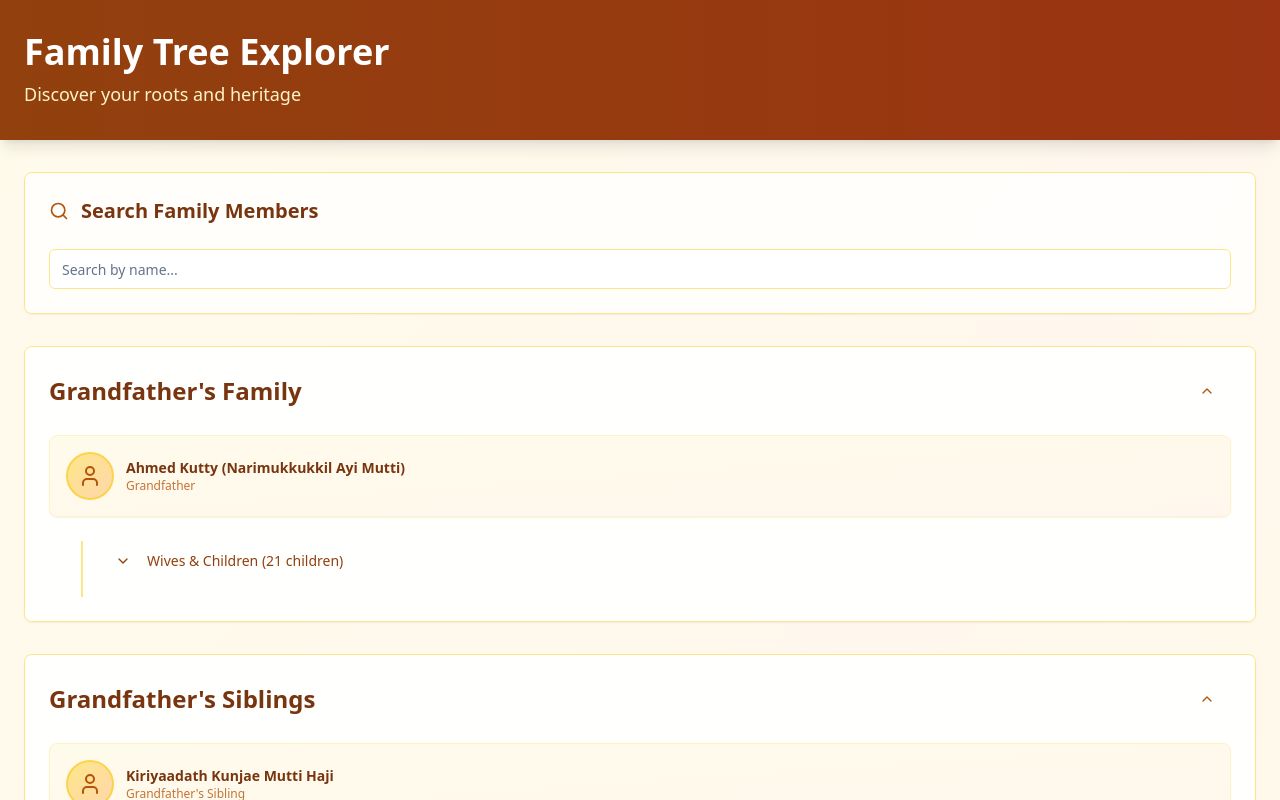
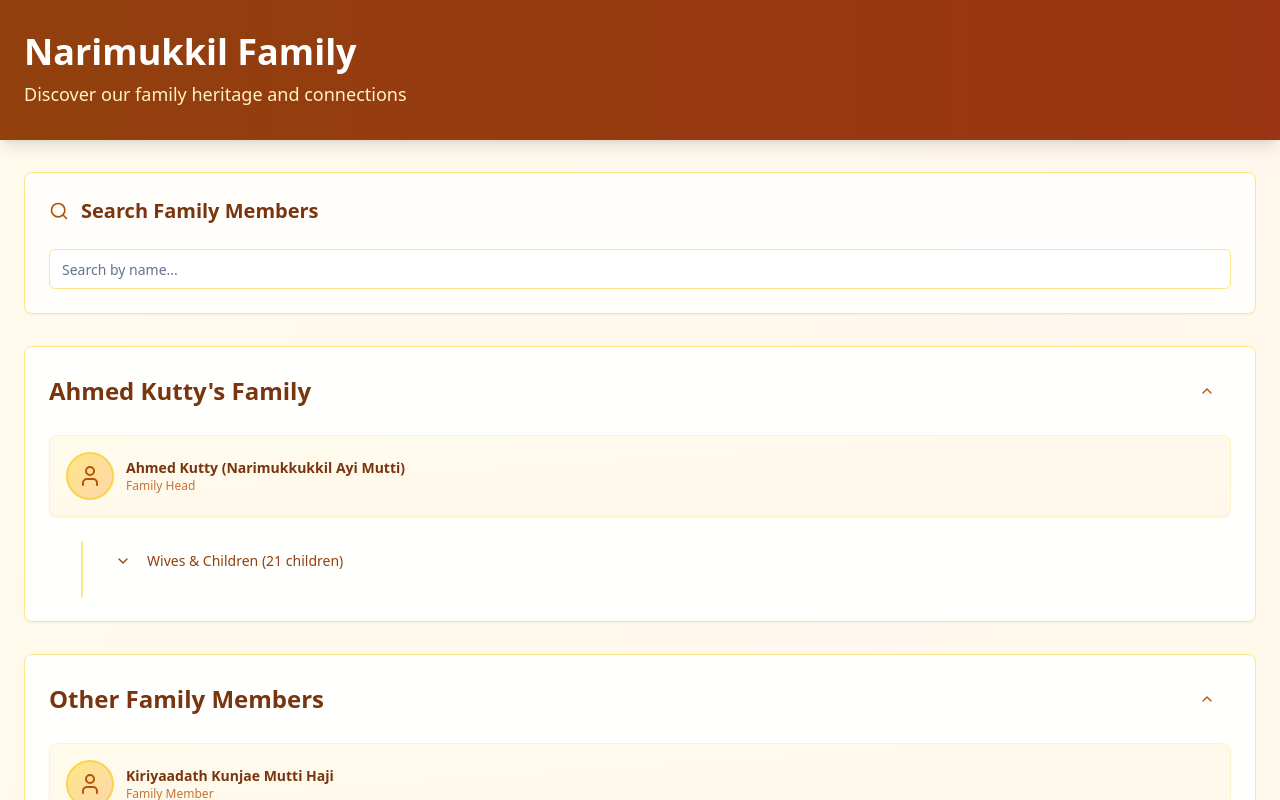
Before and after one commit to niyasiocod/family-tree-explorer-roots, a React (Vite) app: page / in a window 1280 px wide. Shown: the top 800 px of the page. Built offline with nearby package versions, Linux system fonts and the light colour scheme.

Commit message:
Refactor: Update family tree content
Updated the family tree content to reflect the "Narimukkil Family" and removed the perspective of Ahmed Kutty.

```diff
--- a/src/pages/Index.tsx
+++ b/src/pages/Index.tsx
@@ -1,4 +1,3 @@
-
 import React, { useState, useMemo } from 'react';
 import { Search, ChevronDown, ChevronUp, User } from 'lucide-react';
 import { Card, CardContent, CardHeader } from '@/components/ui/card';
@@ -6,7 +5,7 @@ import { Input } from '@/components/ui/input';
 import { Button } from '@/components/ui/button';
 
 const familyData = {
-  "grandfather": {
+  "main_family": {
     "name": "Ahmed Kutty (Narimukkukkil Ayi Mutti)",
     "wives": [
       {
@@ -27,7 +26,7 @@ const familyData = {
       }
     ]
   },
-  "siblings_of_grandfather": [
+  "other_family_members": [
     {
       "name": "Kiriyaadath Kunjae Mutti Haji",
       "wife": "Thithikutty Hajjumma",
@@ -145,8 +144,8 @@ const WivesSection: React.FC<WifesSectionProps> = ({ wives, searchTerm, isExpand
 const Index = () => {
   const [searchTerm, setSearchTerm] = useState('');
   const [expandedSections, setExpandedSections] = useState<{[key: string]: boolean}>({
-    grandfather: true,
-    siblings: true
+    mainFamily: true,
+    otherMembers: true
   });
 
   const toggleSection = (section: string) => {
@@ -159,33 +158,33 @@ const Index = () => {
   const allNames = useMemo(() => {
     const names: string[] = [];
 
-    // Add grandfather
-    names.push(familyData.grandfather.name);
+    // Add main family member
+    names.push(familyData.main_family.name);
 
-    // Add grandfather's wives and children
-    familyData.grandfather.wives.forEach(wife => {
+    // Add main family wives and children
+    familyData.main_family.wives.forEach(wife => {
       names.push(wife.name);
       if (wife.children) {
         names.push(...wife.children);
       }
     });
 
-    // Add siblings and their families
-    familyData.siblings_of_grandfather.forEach(sibling => {
-      names.push(sibling.name);
-      if (sibling.wife) {
-        names.push(sibling.wife);
+    // Add other family members and their families
+    familyData.other_family_members.forEach(member => {
+      names.push(member.name);
+      if (member.wife) {
+        names.push(member.wife);
       }
-      if (sibling.wives) {
-        sibling.wives.forEach((wife: any) => {
+      if (member.wives) {
+        member.wives.forEach((wife: any) => {
           names.push(wife.name);
           if (wife.children) {
             names.push(...wife.children);
           }
         });
       }
-      if (sibling.children) {
-        names.push(...sibling.children);
+      if (member.children) {
+        names.push(...member.children);
       }
     });
 
@@ -205,8 +204,8 @@ const Index = () => {
       {/* Header */}
       <div className="bg-gradient-to-r from-amber-800 to-orange-800 text-white shadow-lg">
         <div className="container mx-auto px-6 py-8">
-          <h1 className="text-4xl font-bold mb-2">Family Tree Explorer</h1>
-          <p className="text-amber-100 text-lg">Discover your roots and heritage</p>
+          <h1 className="text-4xl font-bold mb-2">Narimukkil Family</h1>
+          <p className="text-amber-100 text-lg">Discover our family heritage and connections</p>
         </div>
       </div>
 
@@ -251,79 +250,79 @@ const Index = () => {
           </CardContent>
         </Card>
 
-        {/* Grandfather Section */}
+        {/* Main Family Section */}
         <Card className="mb-8 border-amber-200 bg-white/90 backdrop-blur-sm">
           <CardHeader>
             <div className="flex items-center justify-between">
-              <h2 className="text-2xl font-bold text-amber-900">Grandfather's Family</h2>
+              <h2 className="text-2xl font-bold text-amber-900">Ahmed Kutty's Family</h2>
               <Button
                 variant="ghost"
-                onClick={() => toggleSection('grandfather')}
+                onClick={() => toggleSection('mainFamily')}
                 className="text-amber-700 hover:bg-amber-100"
               >
-                {expandedSections.grandfather ? <ChevronUp className="w-5 h-5" /> : <ChevronDown className="w-5 h-5" />}
+                {expandedSections.mainFamily ? <ChevronUp className="w-5 h-5" /> : <ChevronDown className="w-5 h-5" />}
               </Button>
             </div>
           </CardHeader>
           <CardContent>
             <div className="space-y-6">
               <PersonCard
-                name={familyData.grandfather.name}
-                relationship="Grandfather"
+                name={familyData.main_family.name}
+                relationship="Family Head"
                 searchTerm={searchTerm}
               />
 
-              {expandedSections.grandfather && (
+              {expandedSections.mainFamily && (
                 <WivesSection
-                  wives={familyData.grandfather.wives}
+                  wives={familyData.main_family.wives}
                   searchTerm={searchTerm}
-                  isExpanded={expandedSections.grandfatherWives || false}
-                  onToggle={() => toggleSection('grandfatherWives')}
+                  isExpanded={expandedSections.mainFamilyWives || false}
+                  onToggle={() => toggleSection('mainFamilyWives')}
                 />
               )}
             </div>
           </CardContent>
         </Card>
 
-        {/* Siblings Section */}
+        {/* Other Family Members Section */}
         <Card className="border-amber-200 bg-white/90 backdrop-blur-sm">
           <CardHeader>
             <div className="flex items-center justify-between">
-              <h2 className="text-2xl font-bold text-amber-900">Grandfather's Siblings</h2>
+              <h2 className="text-2xl font-bold text-amber-900">Other Family Members</h2>
               <Button
                 variant="ghost"
-                onClick={() => toggleSection('siblings')}
+                onClick={() => toggleSection('otherMembers')}
                 className="text-amber-700 hover:bg-amber-100"
               >
-                {expandedSections.siblings ? <ChevronUp className="w-5 h-5" /> : <ChevronDown className="w-5 h-5" />}
+                {expandedSections.otherMembers ? <ChevronUp className="w-5 h-5" /> : <ChevronDown className="w-5 h-5" />}
               </Button>
             </div>
           </CardHeader>
           <CardContent>
-            {expandedSections.siblings && (
+            {expandedSections.otherMembers && (
               <div className="space-y-8 animate-fade-in">
-                {familyData.siblings_of_grandfather.map((sibling, index) => (
+                {familyData.other_family_members.map((member, index) => (
                   <div key={index} className="space-y-4">
                     <PersonCard
-                      name={sibling.name}
-                      relationship="Grandfather's Sibling"
+                      name={member.name}
+                      relationship="Family Member"
                       searchTerm={searchTerm}
                     />
 
                     <div className="ml-8 border-l-2 border-amber-200 pl-6 space-y-4">
                       {/* Single wife */}
-                      {sibling.wife && (
+                      {member.wife && (
                         <PersonCard
-                          name={sibling.wife}
+                          name={member.wife}
                           relationship="Wife"
                           searchTerm={searchTerm}
                         />
                       )}
 
                       {/* Multiple wives */}
-                      {sibling.wives && (
+                      {member.wives && (
                         <div className="space-y-4">
-                          {sibling.wives.map((wife: any, wifeIndex: number) => (
+                          {member.wives.map((wife: any, wifeIndex: number) => (
                             <div key={wifeIndex} className="space-y-3">
                               <PersonCard
                                 name={wife.name}
@@ -349,9 +348,9 @@ const Index = () => {
                       )}
 
                       {/* Direct children (for single wife cases) */}
-                      {sibling.children && !sibling.wives && (
+                      {member.children && !member.wives && (
                         <div className="grid grid-cols-1 md:grid-cols-2 lg:grid-cols-3 gap-3">
-                          {sibling.children.map((child: string, childIndex: number) => (
+                          {member.children.map((child: string, childIndex: number) => (
                             <PersonCard
                               key={childIndex}
                               name={child}
```
